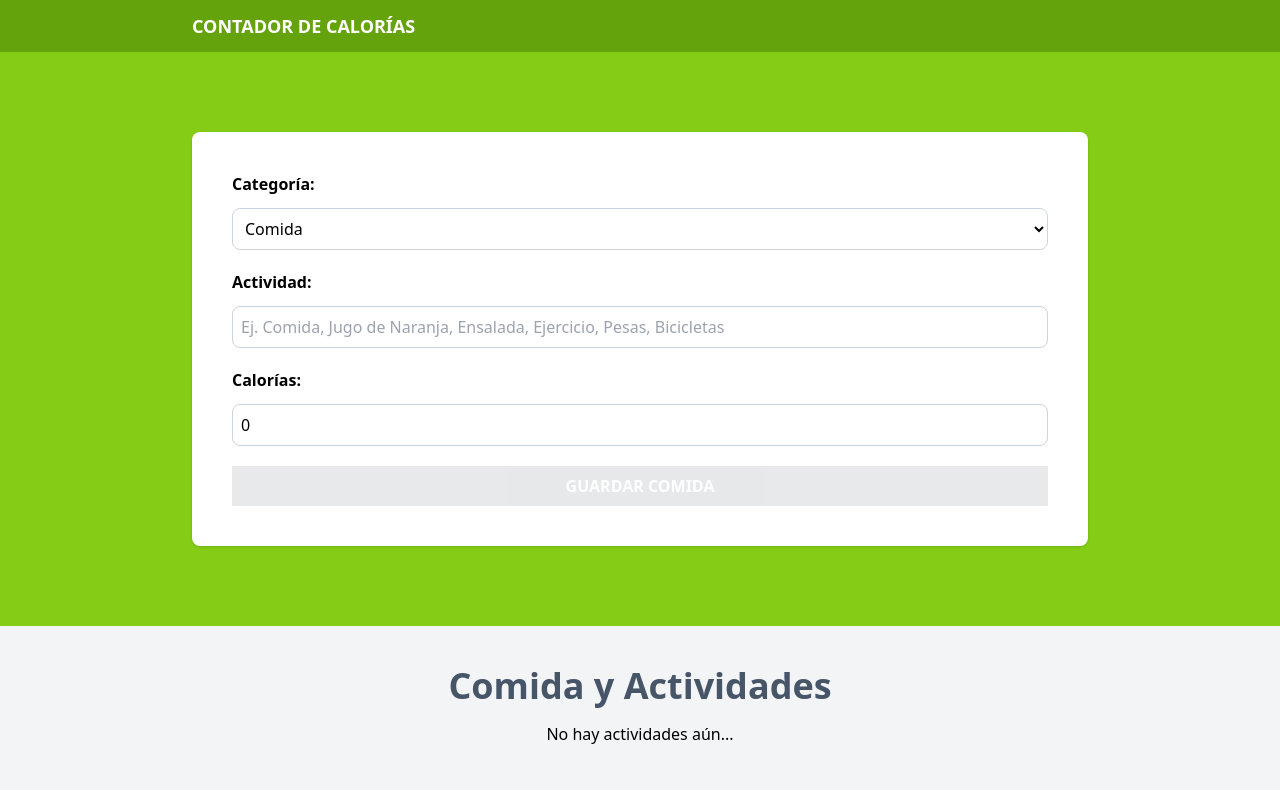
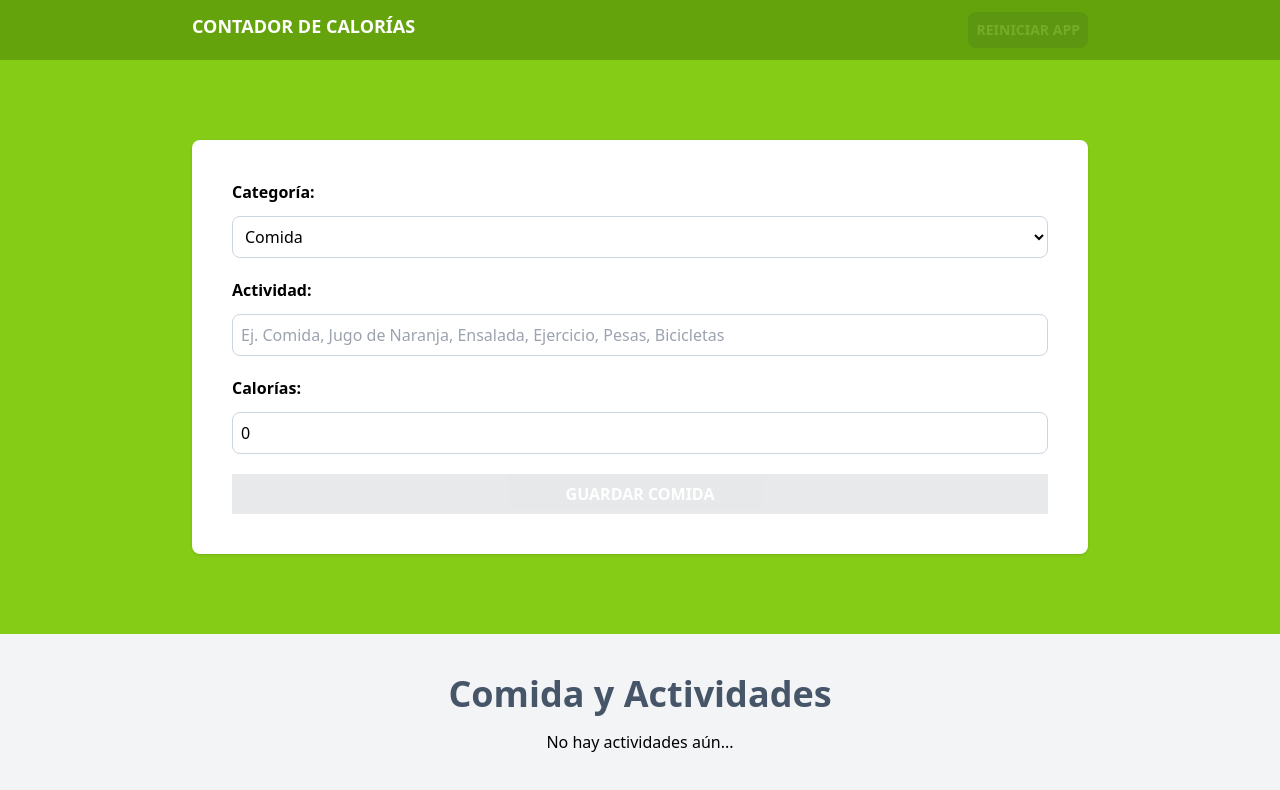
Before and after one commit to PeterGabrielVE/calorie-tracker, a React (Vite) app: page / in a window 1280 px wide. Shown: the top 790 px of the page. Built offline with nearby package versions, Linux system fonts and the light colour scheme.

Commit message:
restart app

```diff
--- a/src/App.tsx
+++ b/src/App.tsx
@@ -10,6 +10,8 @@
     localStorage.setItem('activities', JSON.stringify(state.activities));
   },[state.activities]);
 
+  const canRestartApp: boolean = state.activities.length > 0;
+
   return (
     <>
       <header className="bg-lime-600 py-3">
@@ -17,6 +19,11 @@
           <h1 className="text-center text-lg font-bold text-white uppercase">
             Contador de Calorías
           </h1>
+          <button className='bg-gray-800 hover:bg-gray-900 p-2 font-bold uppercase text-white cursor-pointer rounded-lg text-sm disabled:opacity-10'
+                  disabled={!canRestartApp}
+                  onClick={() => dispatch({type:'restart-app'})}>
+            Reiniciar App
+          </button>
          </div>
       </header>
       <section className="bg-lime-500 py-20 px-5">
--- a/src/components/ActivityList.tsx
+++ b/src/components/ActivityList.tsx
@@ -20,7 +20,7 @@
         {isEmptyActivities ? <p className="text-center my-4">No hay actividades aún...</p> :
 
         activities.map( activity => (
-            <div key={activity.id} className="px-5 py-10 bg-white mt-5 flex justify-between">
+            <div key={activity.id} className="px-5 py-10 bg-white mt-5 flex justify-between shadow">
                <div className="space-y-2 relative">
                     <p className={`absolute -top-8 -left-8 px-10 py-2 text-white uppercase font-bold ${ activity.category=== 1 ? 'bg-lime-500' : 'bg-orange-500' }`} >
                         {categoryName(+activity.category)}
--- a/src/reducers/activity-reducer.ts
+++ b/src/reducers/activity-reducer.ts
@@ -4,7 +4,8 @@
 export type ActivityActions =
 { type:'save-activity', payload:{ newActivity: Activity } } |
 { type:'set-activeId', payload:{ id: Activity['id'] } } |
-{ type:'delete-activity', payload:{ id: Activity['id'] } };
+{ type:'delete-activity', payload:{ id: Activity['id'] } } |
+{ type:'restart-app' };
 
 export type ActivityState = {
     activities: Activity[],
@@ -53,5 +54,12 @@
        }
     }
 
+    if(action.type === 'restart-app'){
+        return {
+         activities: [],
+         activeId:''
+        }
+     }
+
     return state;
 };
```
